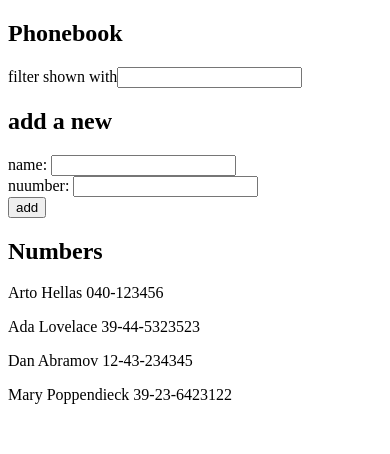
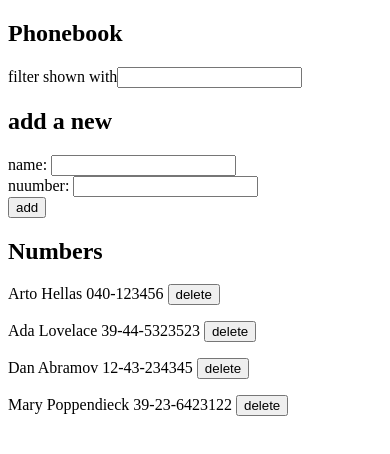
Before and after one commit to abhiae/Full-Stack-Open-Exercises, a React (Vite) app in the folder part2/phonebook/: page / in a window 390 px wide. Shown: the top 454 px of the page. Built offline with nearby package versions, Linux system fonts and the light colour scheme; data requests are answered from the project's data file.

Commit message:
solved phonebook related exercise from 2.12 to 2.15

```diff
--- a/part2/phonebook/src/App.jsx
+++ b/part2/phonebook/src/App.jsx
@@ -2,52 +2,94 @@ import { useEffect, useState } from "react";
 import Persons from "./components/Persons";
 import PersonForm from "./components/PersonForm";
 import Filter from "./components/Filter";
-import axios from "axios";
+import phoneBookService from "./services/phoneBook";
 
 const App = () => {
   const [persons, setPersons] = useState([]);
-
-  const hook = () => {
-    axios.get("http://localhost:3001/persons").then((response) => {
-      const tempPersons = response.data;
-      setPersons(tempPersons);
-      setFilteredPersons(tempPersons);
-    });
-  };
-  useEffect(hook, []);
   const [newName, setNewName] = useState("");
   const [newNumber, setNewNumber] = useState("");
   const [filteredPersons, setFilteredPersons] = useState(persons);
   const [filterName, setFilterName] = useState("");
+
+  // to initially load
+  useEffect(() => {
+    phoneBookService.getAll().then((initialPersons) => {
+      setPersons(initialPersons);
+      setFilteredPersons(initialPersons);
+    });
+  }, []);
+
+  // to render correctly for filter after filterName changes
+  useEffect(() => {
+    if (filterName.trim() === "") {
+      setFilteredPersons(persons);
+    } else {
+      const filteredPersonsTemp = persons.filter((person) =>
+        person.name.toLowerCase().includes(filterName.toLowerCase())
+      );
+      setFilteredPersons(filteredPersonsTemp);
+    }
+  }, [filterName, persons]);
+
   const addContact = (event) => {
+    // console.log(newNumber);
     event.preventDefault();
-    const contactObject = {
-      name: newName,
-      number: newNumber,
-      id: persons.length + 1,
-    };
-    if (persons.some((person) => person.name === newName))
-      alert(`${newName} is already added to phonebook`);
-    else {
-      const updatedPersonsList = persons.concat(contactObject);
-      setPersons(updatedPersonsList);
-      setFilteredPersons(updatedPersonsList);
-      setNewName("");
-      setNewNumber("");
+    if (persons.some((person) => person.name === newName)) {
+      if (
+        window.confirm(
+          `${newName} is already added to the phonebook, replace the old number with a new one?`
+        )
+      ) {
+        const existingperson = persons.find(
+          (person) => person.name === newName
+        );
+        const updatedPerson = { ...existingperson, number: newNumber };
+        phoneBookService.update(updatedPerson).then((returnedContact) => {
+          const updatedPersonsList = persons.map((person) =>
+            person.id === updatedPerson.id ? returnedContact : person
+          );
+          setPersons(updatedPersonsList);
+          setFilteredPersons(updatedPersonsList);
+          setNewName("");
+          setNewNumber("");
+        });
+      }
+    } else {
+      const contactObject = {
+        name: newName,
+        number: newNumber,
+        id: `${persons.length + 1}`,
+      };
+      phoneBookService.create(contactObject).then((returnedContact) => {
+        const updatedPersonsList = persons.concat(returnedContact);
+        setPersons(updatedPersonsList);
+        setFilteredPersons(updatedPersonsList);
+        setNewName("");
+        setNewNumber("");
+      });
     }
   };
+
+  const deleteContact = (event) => {
+    const targetId = event.target.value;
+    const targetName = persons.find((person) => person.id === targetId).name;
+    if (window.confirm(`Delete ${targetName} ?`)) {
+      phoneBookService
+        .remove(targetId)
+        .then((response) => {
+          setPersons(persons.filter((person) => person.id !== targetId));
+        })
+        .catch((error) => {
+          console.error("there was an error deleting the contact:", error);
+        });
+    }
+  };
+
   const handleNameChange = (event) => {
     setNewName(event.target.value);
   };
   const handleNumberChange = (event) => {
     setNewNumber(event.target.value);
-  };
-  const filterPerson = (event) => {
-    event.preventDefault();
-    const filteredPersonsTemp = persons.filter((person) =>
-      person.name.toLowerCase().includes(filterName.toLowerCase())
-    );
-    setFilteredPersons(filteredPersonsTemp);
   };
   const handleFilter = (event) => {
     setFilterName(event.target.value);
@@ -55,11 +97,7 @@ const App = () => {
   return (
     <div>
       <h2>Phonebook</h2>
-      <Filter
-        filterPerson={filterPerson}
-        filterName={filterName}
-        handleFilter={handleFilter}
-      />
+      <Filter filterName={filterName} handleFilter={handleFilter} />
       <h2>add a new</h2>
       <PersonForm
         addContact={addContact}
@@ -69,7 +107,10 @@ const App = () => {
         handleNumberChange={handleNumberChange}
       />
       <h2>Numbers</h2>
-      <Persons filteredPersons={filteredPersons} />
+      <Persons
+        filteredPersons={filteredPersons}
+        deleteContact={deleteContact}
+      />
     </div>
   );
 };
--- a/part2/phonebook/src/components/Persons.jsx
+++ b/part2/phonebook/src/components/Persons.jsx
@@ -1,9 +1,12 @@
-const Persons = ({ filteredPersons }) => {
+const Persons = ({ filteredPersons, deleteContact }) => {
   return (
     <div>
       {filteredPersons.map((person) => (
-        <p key={person.name}>
-          {person.name} {person.number}
+        <p key={person.id}>
+          {person.name} {person.number}{" "}
+          <button onClick={deleteContact} value={person.id}>
+            delete
+          </button>
         </p>
       ))}
     </div>
--- /dev/null
+++ b/part2/phonebook/src/services/phoneBook.js
@@ -0,0 +1,28 @@
+import axios from "axios";
+const baseUrl = "http://localhost:3001/persons";
+
+const getAll = () => {
+  const request = axios.get(baseUrl);
+  return request.then((response) => response.data);
+};
+
+const create = (newContactObject) => {
+  const request = axios.post(baseUrl, newContactObject);
+  return request.then((response) => response.data);
+};
+
+const update = (updatedContactObject) => {
+  const request = axios.put(
+    `${baseUrl}/${updatedContactObject.id}`,
+    updatedContactObject
+  );
+  return request.then((response) => response.data);
+};
+const remove = (id) => {
+  const request = axios.delete(`${baseUrl}/${id}`);
+  return request.then((response) => {
+    console.log("contact deleted successfully");
+  });
+};
+
+export default { getAll, create, update, remove };
```
Also changed, not shown: part2/phonebook/db.json (line endings or trailing spaces).
